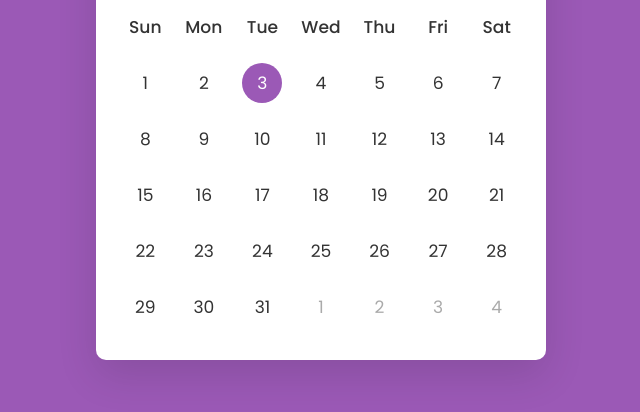
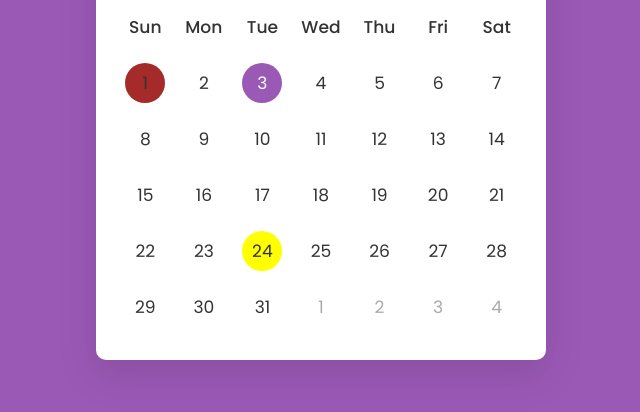
Before and after one commit to Macasore/CEN414_2022, a plain HTML site: page Calendar/index.html in a window 1280 px wide. Shown: the part 260-672 px from the top of the page, without its empty margins (319-959 px from the left). Drawn offline with nearby package versions, Linux system fonts and the light colour scheme.

Commit message:
highlight added

```diff
--- a/Calendar/script.js
+++ b/Calendar/script.js
@@ -20,6 +20,18 @@ const months = [
     "November",
     "December",
 ];
+let mine = new Date(2023, 8,2);
+let dad = new Date(2023, 1, 5);
+let mom = new Date(2023, 5, 13);
+let sib1 = new Date(2023, 0, 24);
+let sib2 = new Date(2023, 2, 13);
+let sib3 = new Date(2023, 3, 14);
+let newYearEve = new Date(2022, 11, 31);
+let newYear = new Date(2022, 0, 1);
+let christmas = new Date(2022, 11, 25);
+let christmasEve = new Date(2022, 11, 24);
+let independence = new Date(2022, 9, 1);
+let childrensDay = new Date(2022, 4, 27);
 const renderCalendar = () => {
     let firstDayofMonth = new Date(currYear, currMonth, 1).getDay(), // getting first day of month
         lastDateofMonth = new Date(currYear, currMonth + 1, 0).getDate(), // getting last date of month
@@ -29,7 +41,7 @@ const renderCalendar = () => {
             lastDateofMonth
         ).getDay(), // getting last day of month
         lastDateofLastMonth = new Date(currYear, currMonth, 0).getDate(); // getting last date of previous month
-    let liTag = "";
+    let liTag = '';
     for (let i = firstDayofMonth; i > 0; i--) {
         // creating li of previous month last days
         liTag += `<li class="inactive">${lastDateofLastMonth - i + 1}</li>`;
@@ -43,7 +55,58 @@ const renderCalendar = () => {
             currYear === new Date().getFullYear()
                 ? "active"
                 : "";
-        liTag += `<li class="${isToday}">${i}</li>`;
+        if (i === date.getDate() &&
+            currMonth === new Date().getMonth() &&
+            currYear === new Date().getFullYear()){
+            liTag += `<li class="active">${i}</li>`;
+        }
+        else if (i === mine.getDate() &&
+            currMonth === mine.getMonth()
+            ){
+            liTag += `<li class="myBirth">${i}</li>`;
+        }
+        else if (i === dad.getDate() &&
+            currMonth === dad.getMonth()
+            ){
+            liTag += `<li class="dadBirth">${i}</li>`;
+        }
+        else if (i === mom.getDate() &&
+            currMonth === mom.getMonth()
+            ) {
+            liTag += `<li class="momBirth">${i}</li>`;
+        }
+        else if (i === sib1.getDate() &&
+            currMonth === sib1.getMonth()
+            ) {
+            liTag += `<li class="sib1Birth">${i}</li>`;
+        }
+        else if (i === sib2.getDate() &&
+            currMonth === sib2.getMonth()
+            ) {
+            liTag += `<li class="sib2Birth">${i}</li>`;
+        }
+        else if (i === sib3.getDate() &&
+            currMonth === sib3.getMonth()
+            ) {
+            liTag += `<li class="sib3Birth">${i}</li>`;
+        }
+        else if (i === newYearEve.getDate() &&
+            currMonth === newYearEve.getMonth() ||
+            i === newYear.getDate() &&
+            currMonth === newYear.getMonth() ||
+            i === childrensDay.getDate() &&
+            currMonth === childrensDay.getMonth()||
+            i === christmas.getDate() &&
+            currMonth === christmas.getMonth()||
+            i === christmasEve.getDate() &&
+            currMonth === christmasEve.getMonth()||
+            i === independence.getDate() &&
+            currMonth === independence.getMonth()) {
+            liTag += `<li class="holiday">${i}</li>`;
+        }
+        else{
+            liTag += `<li class="${isToday}">${i}</li>`;
+        }
     }
     for (let i = lastDayofMonth; i < 6; i++) {
         // creating li of next month first days
@@ -51,6 +114,7 @@ const renderCalendar = () => {
     }
     currentDate.innerText = `${months[currMonth]} ${currYear}`; // passing current mon and yr as currentDate text
     daysTag.innerHTML = liTag;
+
 };
 renderCalendar();
 prevNextIcon.forEach((icon) => {
--- a/Calendar/style.css
+++ b/Calendar/style.css
@@ -100,3 +100,31 @@ header .current-date {
 .days li:not(.active):hover::before {
     background: #f2f2f2;
 }
+.days li.myBirth::before{
+    background-color: gold;
+    border-radius: 70%;
+}
+.days li.dadBirth::before {
+    background-color: skyblue;
+    border-radius: 70%;
+}
+.days li.momBirth::before {
+    background-color: lightgreen;
+    border-radius: 70%;
+}
+.days li.sib1Birth::before {
+    background-color: yellow;
+    border-radius: 70%;
+}
+.days li.sib2Birth::before {
+    background-color: pink;
+    border-radius: 70%;
+}
+.days li.sib3Birth::before {
+    background-color: orange;
+    border-radius: 70%;
+}
+.days li.holiday::before {
+    background-color: brown;
+    border-radius: 70%;
+}
```
